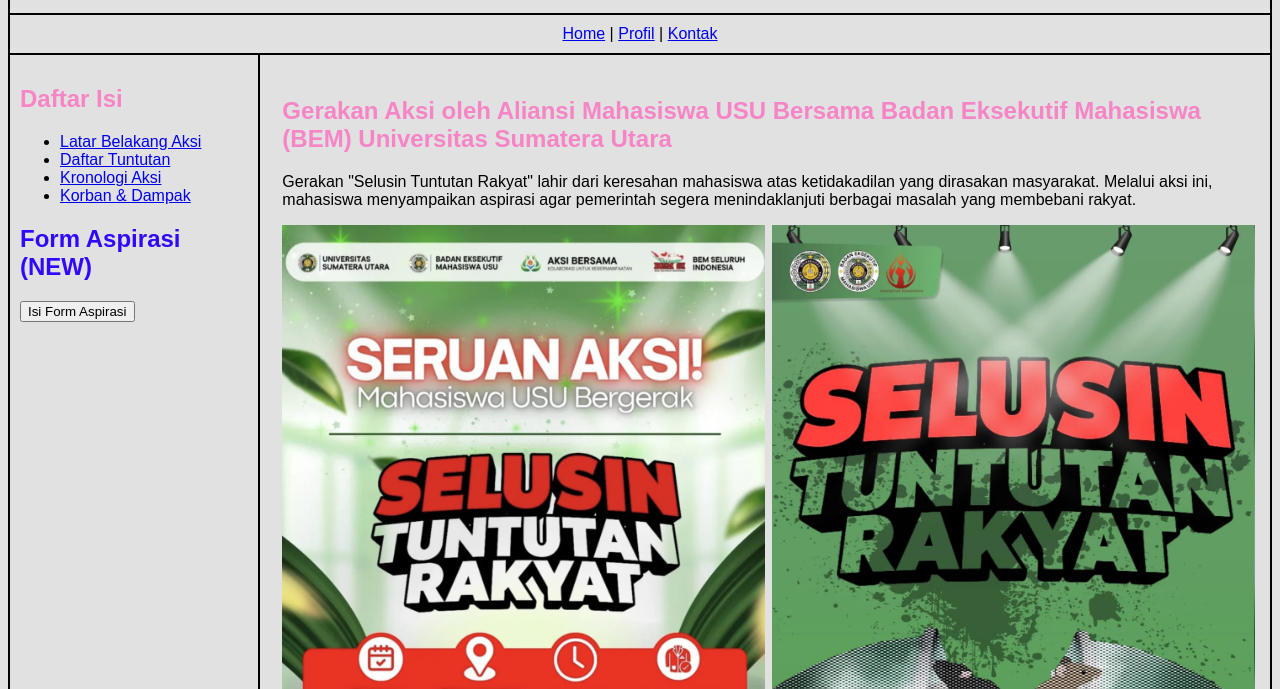
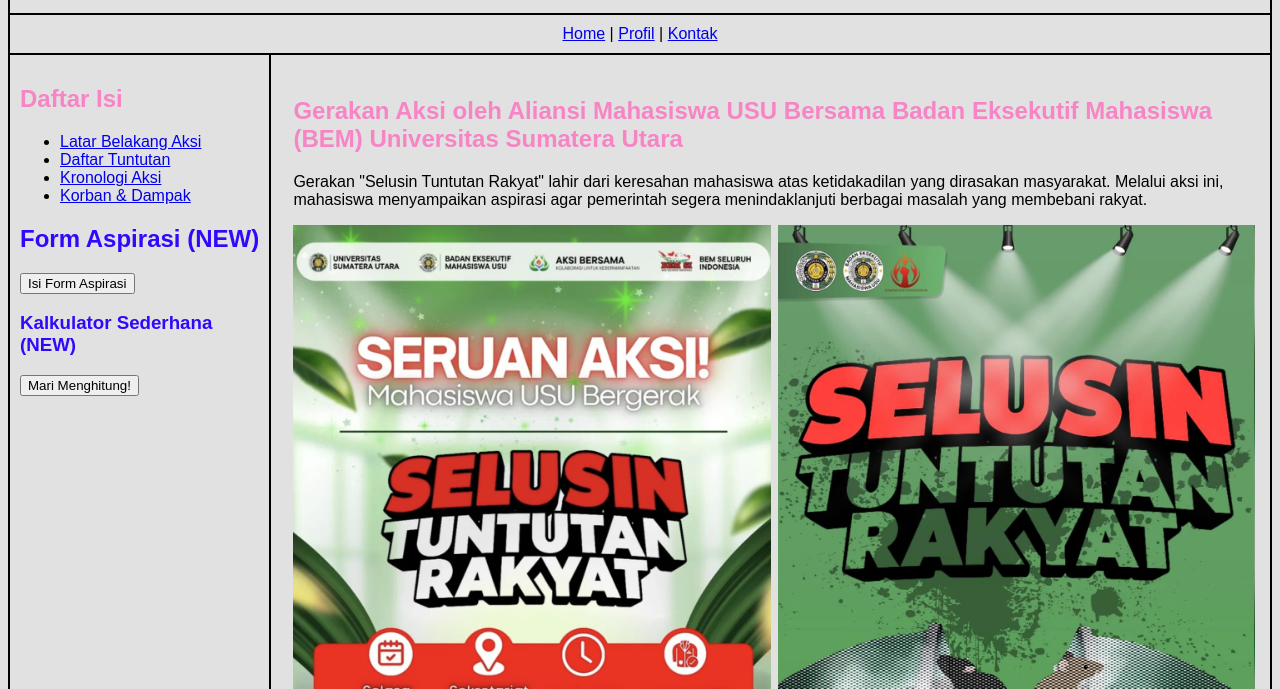
Before and after one commit to ryyzls/web_tugas, a plain HTML site: page index.html in a window 1280 px wide. Shown: the part 111-800 px from the top of the page. Drawn offline with Linux system fonts and the light colour scheme.

Commit message:
index.html

```diff
--- a/index.html
+++ b/index.html
@@ -42,6 +42,10 @@
     <h2 style="color: #3108fc;">Form Aspirasi (NEW)</h2>
     <a href="form.html">
       <button>Isi Form Aspirasi</button>
+    </a>
+    <h3 style="color: #3108fc;">Kalkulator Sederhana (NEW)</h3>
+    <a href="calc.html">
+      <button>Mari Menghitung!</button>
     </a>
   </aside>
 
@@ -131,4 +135,5 @@
 </footer>
 </body>
 
+
 </html>
```
